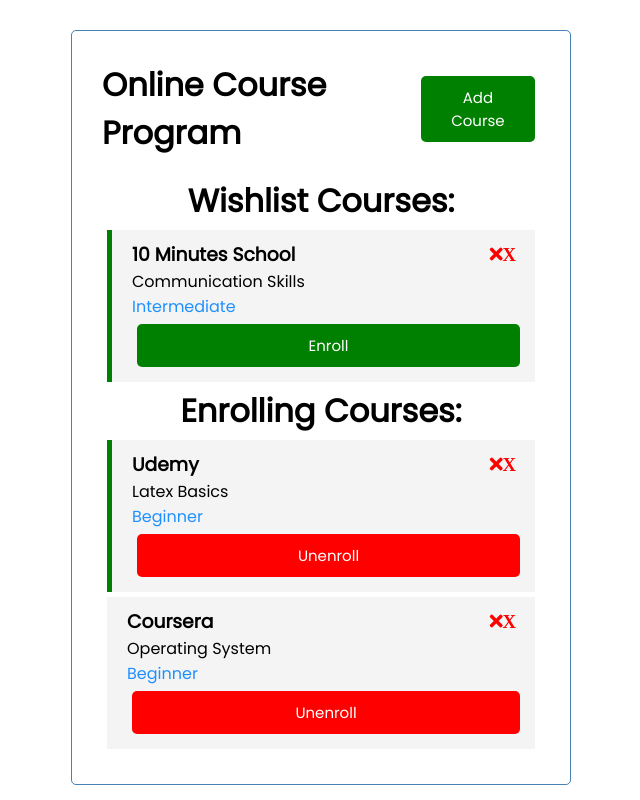
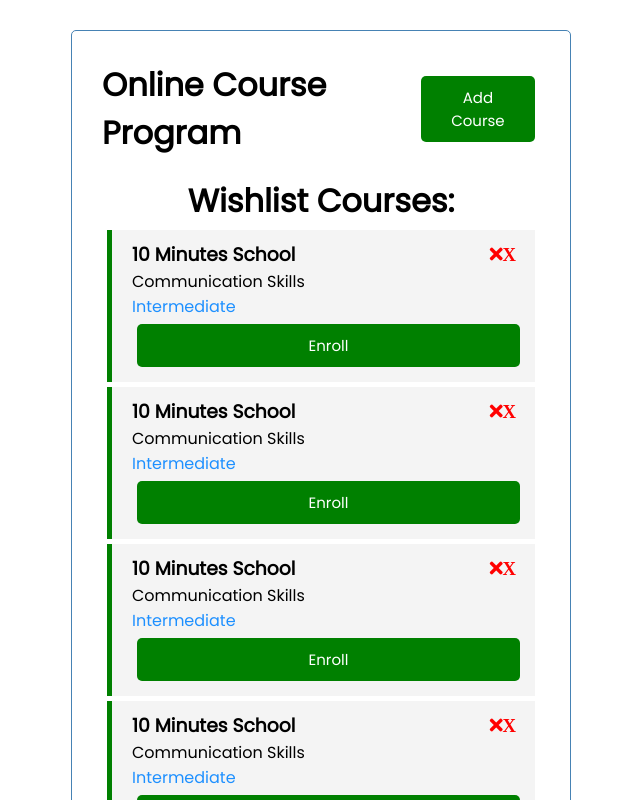
Before and after one commit to rakib3004/course-shopping, a Vue app: page / in a window 1280 px wide. Shown: the top 800 px of the page, without its empty margins (319-959 px from the left). Built offline with nearby package versions, Linux system fonts and the light colour scheme; a small style sheet from the web is missing.

Commit message:
add list of tasks

```diff
--- a/src/App.vue
+++ b/src/App.vue
@@ -89,6 +89,78 @@
             reminder:true,
             isEnrolled:false,
     },
+     {
+            id: 3,
+            programName: '10 Minutes School',
+            courseName: 'Communication Skills',
+            courseLevel: 'Intermediate',
+            reminder:true,
+            isEnrolled:false,
+    },
+     {
+            id: 3,
+            programName: '10 Minutes School',
+            courseName: 'Communication Skills',
+            courseLevel: 'Intermediate',
+            reminder:true,
+            isEnrolled:false,
+    },
+     {
+            id: 3,
+            programName: '10 Minutes School',
+            courseName: 'Communication Skills',
+            courseLevel: 'Intermediate',
+            reminder:true,
+            isEnrolled:false,
+    },
+     {
+            id: 3,
+            programName: '10 Minutes School',
+            courseName: 'Communication Skills',
+            courseLevel: 'Intermediate',
+            reminder:true,
+            isEnrolled:false,
+    },
+     {
+            id: 3,
+            programName: '10 Minutes School',
+            courseName: 'Communication Skills',
+            courseLevel: 'Intermediate',
+            reminder:true,
+            isEnrolled:false,
+    },
+     {
+            id: 3,
+            programName: '10 Minutes School',
+            courseName: 'Communication Skills',
+            courseLevel: 'Intermediate',
+            reminder:true,
+            isEnrolled:false,
+    },
+     {
+            id: 3,
+            programName: '10 Minutes School',
+            courseName: 'Communication Skills',
+            courseLevel: 'Intermediate',
+            reminder:true,
+            isEnrolled:false,
+    },
+     {
+            id: 3,
+            programName: '10 Minutes School',
+            courseName: 'Communication Skills',
+            courseLevel: 'Intermediate',
+            reminder:true,
+            isEnrolled:false,
+    },
+     {
+            id: 3,
+            programName: '10 Minutes School',
+            courseName: 'Communication Skills',
+            courseLevel: 'Intermediate',
+            reminder:true,
+            isEnrolled:false,
+    },
 
 
 
```
